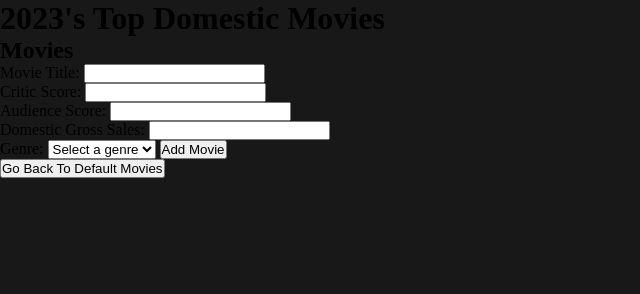
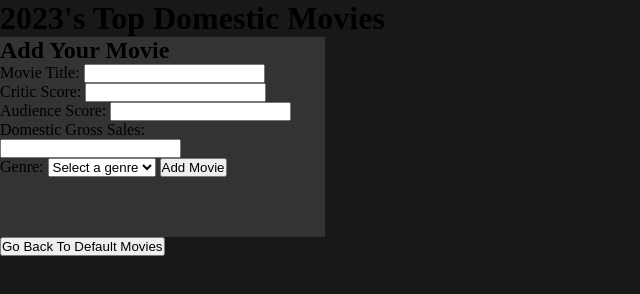
Before and after one commit to kurasmagnolia/movie-compare, a website built with Vite: page app/index.html in a window 1280 px wide. Shown: the whole page, without its empty margins (0-640 px from the left). Built offline with nearby package versions, Linux system fonts and the light colour scheme.

Commit message:
moved files into src + css for form + html for form

```diff
--- a/app/index.html
+++ b/app/index.html
@@ -10,32 +10,37 @@
     <main>
       <h1>2023's Top Domestic Movies</h1>
       <form aria-labelledby="movie-form">
-        <h2>Movies</h2>
+        <h2>Add Your Movie</h2>
 
+        <!-- Movie Title Input -->
         <div class="title-input">
           <label for="title">Movie Title:</label>
           <input type="text" name="title" required />
         </div>
 
+        <!-- Critic Score Input -->
         <div class="critic-input">
           <label for="critic">Critic Score:</label>
           <input type="number" name="critic" required />
         </div>
 
+        <!-- Audience Score Input -->
         <div class="audience-input">
           <label for="audience">Audience Score:</label>
           <input type="number" name="audience" required />
         </div>
 
+        <!-- Domestic Gross Sales Input -->
         <div class="domestic-input">
           <label for="domestic">Domestic Gross Sales:</label>
           <input type="number" name="domestic" required />
         </div>
 
+        <!-- Movie Genre Input -->
         <div class="movie-genre-input">
           <label for="genre">Genre:</label>
           <select name="genre" id="movie-genre" required>
-            <option value="">Select a genre</option>
+            <option value="" disabled selected>Select a genre</option>
             <option value="action">Action</option>
             <option value="adventure">Adventure</option>
             <option value="comedy">Comedy</option>
--- a/app/local-storage.js
+++ /dev/null
@@ -1 +0,0 @@
-import defaultMovies from "./default-movies-data.json";
--- /dev/null
+++ b/app/src/local-storage.js
@@ -0,0 +1 @@
+import defaultMovies from "../default-movies-data.json";
--- a/app/src/style.css
+++ b/app/src/style.css
@@ -7,3 +7,10 @@
 body {
   background-color: #181818;
 }
+
+form {
+  background-color: #333333;
+  height: 200px;
+  width: 325px;
+  gap: 1.1rem !important;
+}
```
Also changed, not shown: app/dom-helpers.js (deleted), app/src/default-movies-data.json (renamed from app/default-movies-data.json), app/src/dom-helpers.js (added).
